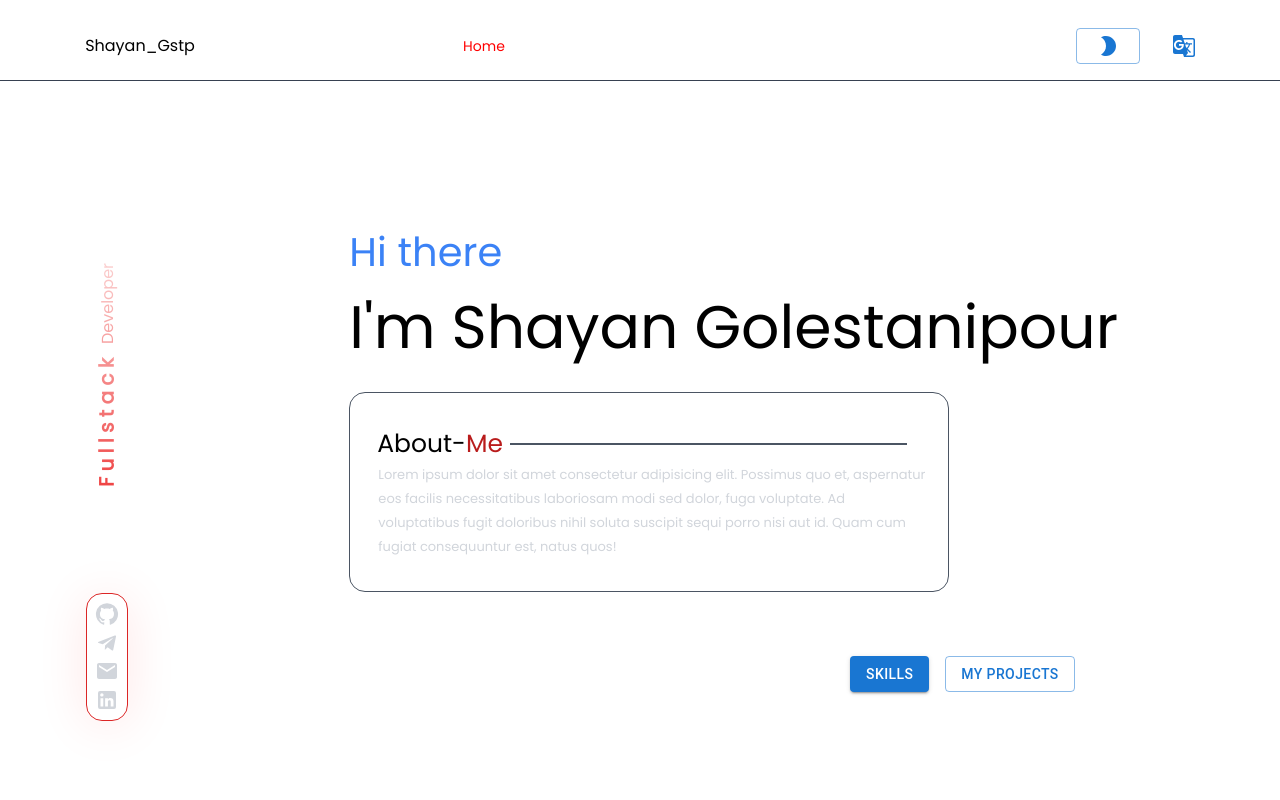
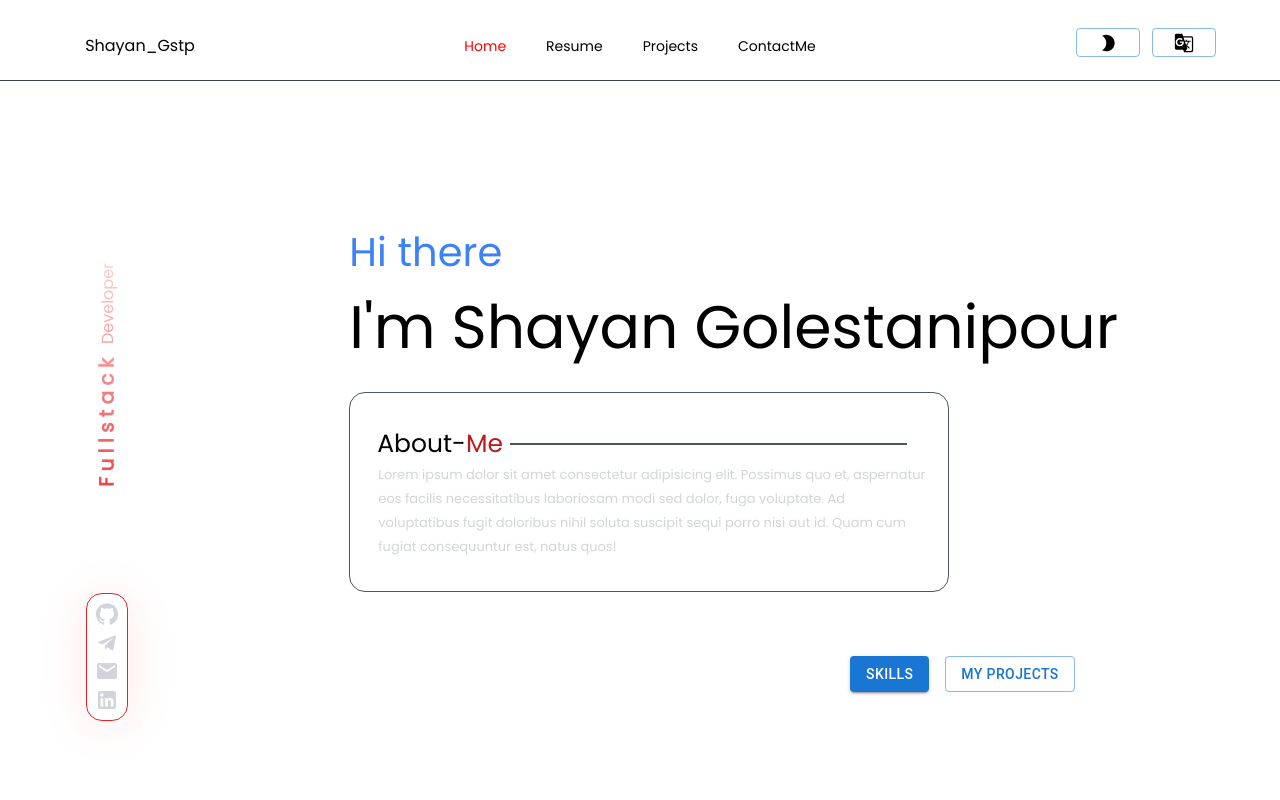
Before and after one commit to Shayangstp/Portfolio, a Next.js app: page / in a window 1280 px wide. Shown: the top 800 px of the page. Built offline with nearby package versions, Linux system fonts and the light colour scheme.

Commit message:
nav done

```diff
--- a/app/components/Nav.jsx
+++ b/app/components/Nav.jsx
@@ -19,8 +19,11 @@ import GTranslateIcon from "@mui/icons-material/GTranslate";
 import Brightness2Icon from "@mui/icons-material/Brightness2";
 import { RsetDarkMode, selectDarkMode } from "../slices/mainSlices";
 import { useDispatch, useSelector } from "react-redux";
+import { navData } from "../helpers/index";
+import { useRouter } from "next/navigation";
 
 const Nav = () => {
+  const route = useRouter();
   const dispatch = useDispatch();
 
   const [activeLink, setActiveLink] = useState("/");
@@ -37,75 +40,45 @@ const Nav = () => {
 
   console.log(theme);
 
-  const navList = (
-    <ul className="mt-2 mb-4 flex flex-col gap-2 lg:mb-0 lg:mt-0 lg:flex-row lg:items-center lg:gap-10">
-      <li>
-        <Link
-          href="/"
-          className={`flex items-center ${
-            activeLink === "/" ? "text-[#ff0000]" : "text-white"
-          } hover:text-[#ff0000] text-sm`}
-          onClick={() => handleLinkClick("/")}
-        >
-          Home
-        </Link>
-      </li>
-      <li>
-        <Link
-          href="#"
-          className={`flex items-center ${
-            activeLink === "#services" ? "text-[#ff0000]" : "text-white"
-          } hover:text-[#ff0000] text-sm`}
-          onClick={() => handleLinkClick("#services")}
-        >
-          Services
-        </Link>
-      </li>
-      <li>
-        <Link
-          href="#"
-          className={`flex items-center ${
-            activeLink === "#AboutUS" ? "text-[#ff0000]" : "text-white"
-          } hover:text-[#ff0000] text-sm`}
-          onClick={() => handleLinkClick("#AboutUS")}
-        >
-          AboutUS
-        </Link>
-      </li>
-      <li>
-        <Link
-          href="#"
-          className={`flex items-center ${
-            activeLink === "#ContactUS" ? "text-[#ff0000]" : "text-white"
-          } hover:text-[#ff0000] text-sm`}
-          onClick={() => handleLinkClick("#ContactUS")}
-        >
-          ContactUS
-        </Link>
-      </li>
-    </ul>
-  );
-
   return (
     <div className="bg-transparent py-2 max-w-[1920px] w-[100%] border-b border-gray-700 mt-3">
       <div className="grid grid-cols-5 text-blue-gray-900">
         <div id="logo" className="lg:col-span-1 flex justify-center p-2">
           <Link
             href="/"
-            className="text-center ms-10 mr-4 cursor-pointer py-1.5 dark:text-white text-black"
+            className="text-center ms-10 mr-4 cursor-pointer py-1.5 dark:text-white text-black lg:inline-block hidden"
           >
             Shayan_Gstp
           </Link>
         </div>
         <div id="navList" className="lg:col-span-3 flex justify-center p-2">
-          <div className="hidden lg:block mt-2">{navList}</div>
+          <div className="hidden lg:block mt-2">
+            <ul className="mt-2 mb-4 flex flex-col gap-2 lg:mb-0 lg:mt-0 lg:flex-row lg:items-center lg:gap-10">
+              {navData.map((item, idx) => {
+                return (
+                  <li>
+                    <Link
+                      href={item.href}
+                      className={`flex items-center ${
+                        activeLink === item.href
+                          ? "text-[#ff0000]"
+                          : "dark:text-white text-black"
+                      } hover:text-[#ff0000] text-sm`}
+                    >
+                      {item.title}
+                    </Link>
+                  </li>
+                );
+              })}
+            </ul>
+          </div>
         </div>
         <div className="">
           <div className="flex justify-center gap-x-3 p-2">
             <Button
               variant="outlined"
-              size="middle"
-              className="hidden lg:inline-block text-white border border-gray-500 hover:border-cyan-300 px-4 rounded-lg"
+              size="small"
+              className="hidden lg:inline-block text-white border border-gray-500 hover:border-red-600 hover:bg-transparent px-4 rounded-lg py-1.5"
               onClick={() => {
                 if (resolvedTheme === "dark") {
                   setTheme("light");
@@ -116,16 +89,21 @@ const Nav = () => {
                 dispatch(RsetDarkMode(!darkMode));
               }}
             >
-              <span className="text-[12px]">
-                {theme === "dark" ? <LightModeIcon /> : <Brightness2Icon />}
+              <span className="text-[12px] dark:text-white text-black">
+                {theme === "dark" ? (
+                  <LightModeIcon fontSize="small" />
+                ) : (
+                  <Brightness2Icon fontSize="small" />
+                )}
               </span>
             </Button>
             <Button
+              variant="outlined"
               size="small"
-              className="hidden lg:inline-block bg-gray-800 text-white rounded-lg px-4 hover:text-cyan-300"
+              className="hidden lg:inline-block text-white border border-gray-500 hover:border-red-600 hover:bg-transparent px-4 rounded-lg py-1.5"
             >
-              <span className="text-[12px]">
-                <GTranslateIcon />
+              <span className="text-[12px] dark:text-white text-black">
+                <GTranslateIcon fontSize="small" />
               </span>
             </Button>
             {/* the drwer */}
@@ -133,12 +111,12 @@ const Nav = () => {
               <div className="bg-transparent lg:hidden flex justify-between w-[100vw]">
                 <Link
                   href="/"
-                  className="text-center ms-10 mr-4 cursor-pointer py-1.5 text-white"
+                  className="text-center ms-10 mr-4 cursor-pointer py-1.5 dark:text-white text-black"
                 >
                   Shayan_Gstp
                 </Link>
                 <IconButton
-                  className="text-white me-10"
+                  className="dark:text-white text-black me-10"
                   edge="start"
                   color="inherit"
                   aria-label="menu"
@@ -149,52 +127,60 @@ const Nav = () => {
               </div>
             </div>
             <Drawer anchor="right" open={isDrawerOpen} onClose={toggleDrawer}>
-              <div className="bg-gray-900 h-[100vh]">
+              <div className="dark:bg-[#2a2f36] bg-gray-200 h-[100vh] ">
                 <header className="text-white p-4 mt-3">
                   <div className="flex justify-between">
-                    <h3>Menu</h3>
+                    <h3 className="dark:text-white text-black">Menu</h3>
                     <div className="flex gap-1">
-                      <Button
+                      <div
                         variant="text"
                         size="middle"
-                        className=" text-white border border-gray-500 hover:text-cyan-300 px-4 rounded-lg"
+                        className=" dark:text-white text-black  hover:text-red-500 dark:hover:text-red-500 px-4 rounded-lg cursor-pointer"
                       >
-                        <span className="text-[12px]">Log In</span>
-                      </Button>
-                      <Button
+                        <span className="text-[12px]">
+                          <GTranslateIcon />
+                        </span>
+                      </div>
+                      <div
                         variant="text"
                         size="small"
-                        className=" text-white border border-gray-500 hover:text-cyan-300 px-4 rounded-lg"
+                        className=" dark:text-white text-black  hover:text-red-500 dark:hover:text-red-500 px-4 rounded-lg cursor-pointer"
+                        onClick={() => {
+                          if (resolvedTheme === "dark") {
+                            setTheme("light");
+                          } else if (resolvedTheme === "light") {
+                            setTheme("dark");
+                          }
+
+                          dispatch(RsetDarkMode(!darkMode));
+                        }}
                       >
-                        <span className="text-[12px]">Sign in</span>
-                      </Button>
+                        <span className="text-[12px]">
+                          {theme === "dark" ? (
+                            <LightModeIcon />
+                          ) : (
+                            <Brightness2Icon />
+                          )}
+                        </span>
+                      </div>
                     </div>
                   </div>
-                  <div className="border w-100 mt-4"></div>
+                  <div className="border dark:border-white border-black w-100 mt-4"></div>
                 </header>
                 <List className="w-[300px] flex flex-col text-white">
-                  <ListItem
-                    button
-                    onClick={toggleDrawer}
-                    className="hover:bg-cyan-600"
-                  >
-                    <ListItemText primary="Home" />
-                  </ListItem>
-                  <ListItem
-                    button
-                    onClick={toggleDrawer}
-                    className="hover:bg-cyan-600"
-                  >
-                    <ListItemText primary="About" />
-                  </ListItem>
-
-                  <ListItem
-                    button
-                    onClick={toggleDrawer}
-                    className="hover:bg-cyan-600"
-                  >
-                    <ListItemText primary="Contact" />
-                  </ListItem>
+                  {navData.map((item, idx) => {
+                    return (
+                      <ListItem
+                        button
+                        onClick={toggleDrawer}
+                        className="hover:bg-red-900 dark:text-white text-black hover:text-white"
+                      >
+                        <Link href={item.href}>
+                          <ListItemText primary={item.title} />
+                        </Link>
+                      </ListItem>
+                    );
+                  })}
                 </List>
               </div>
             </Drawer>
--- a/app/components/Skills.jsx
+++ b/app/components/Skills.jsx
@@ -16,6 +16,7 @@ const Skills = () => {
       </div>
       <div id="skills" className="flex gap-10 justify-center mt-32">
         {skillsData.map((item) => {
+          console.log(item.bgColor);
           return (
             <div
               id="card"
--- /dev/null
+++ b/app/contactMe/page.jsx
@@ -0,0 +1,7 @@
+import React from "react";
+
+const page = () => {
+  return <div>contactMe</div>;
+};
+
+export default page;
--- a/app/helpers/index.js
+++ b/app/helpers/index.js
@@ -23,7 +23,7 @@ export const skillsData = [
     no: "1.",
     title: "FrontEnd",
     titleColor: "text-yellow-500",
-    bgColor: "bg-gradient-to-r from-[#0c260b] from-[#161616]",
+    bgColor: "bg-gradient-to-r from-[#0c260b] to-[#161616]",
     skills: [
       {
         title: "React",
@@ -58,7 +58,7 @@ export const skillsData = [
     no: "2.",
     title: "BackEnd",
     titleColor: "text-blue-300",
-    bgColor: "bg-gradient-to-r from-[#0b1c26] from-[#161616]",
+    bgColor: "bg-gradient-to-r from-[#0b1c26] to-[#161616]",
     skills: [
       {
         title: "NodeJs",
@@ -81,7 +81,7 @@ export const skillsData = [
     no: "3.",
     title: "Other",
     titleColor: "text-green-400",
-    bgColor: "bg-gradient-to-r from-[#210d29] from-[#161616]",
+    bgColor: "bg-gradient-to-r from-[#210d29] to-[#161616]",
     skills: [
       {
         title: "Figma",
@@ -104,3 +104,22 @@ export const skillsData = [
     ],
   },
 ];
+
+export const navData = [
+  {
+    title: "Home",
+    href: "/",
+  },
+  {
+    title: "Resume",
+    href: "/resume",
+  },
+  {
+    title: "Projects",
+    href: "/projects",
+  },
+  {
+    title: "ContactMe",
+    href: "/contactMe",
+  },
+];
--- /dev/null
+++ b/app/projects/page.jsx
@@ -0,0 +1,7 @@
+import React from "react";
+
+const page = () => {
+  return <div>Projects</div>;
+};
+
+export default page;
--- /dev/null
+++ b/app/resume/page.jsx
@@ -0,0 +1,7 @@
+import React from "react";
+
+const page = () => {
+  return <div>Resume</div>;
+};
+
+export default page;
```
